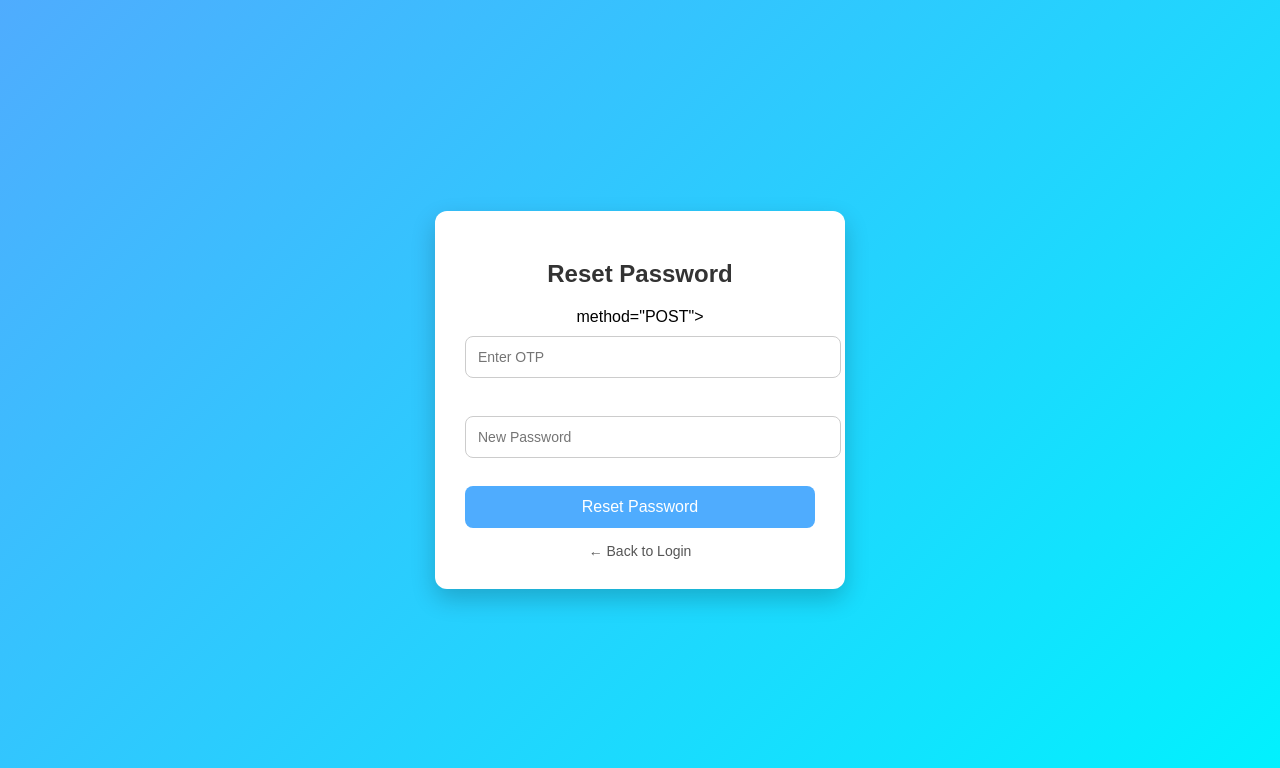
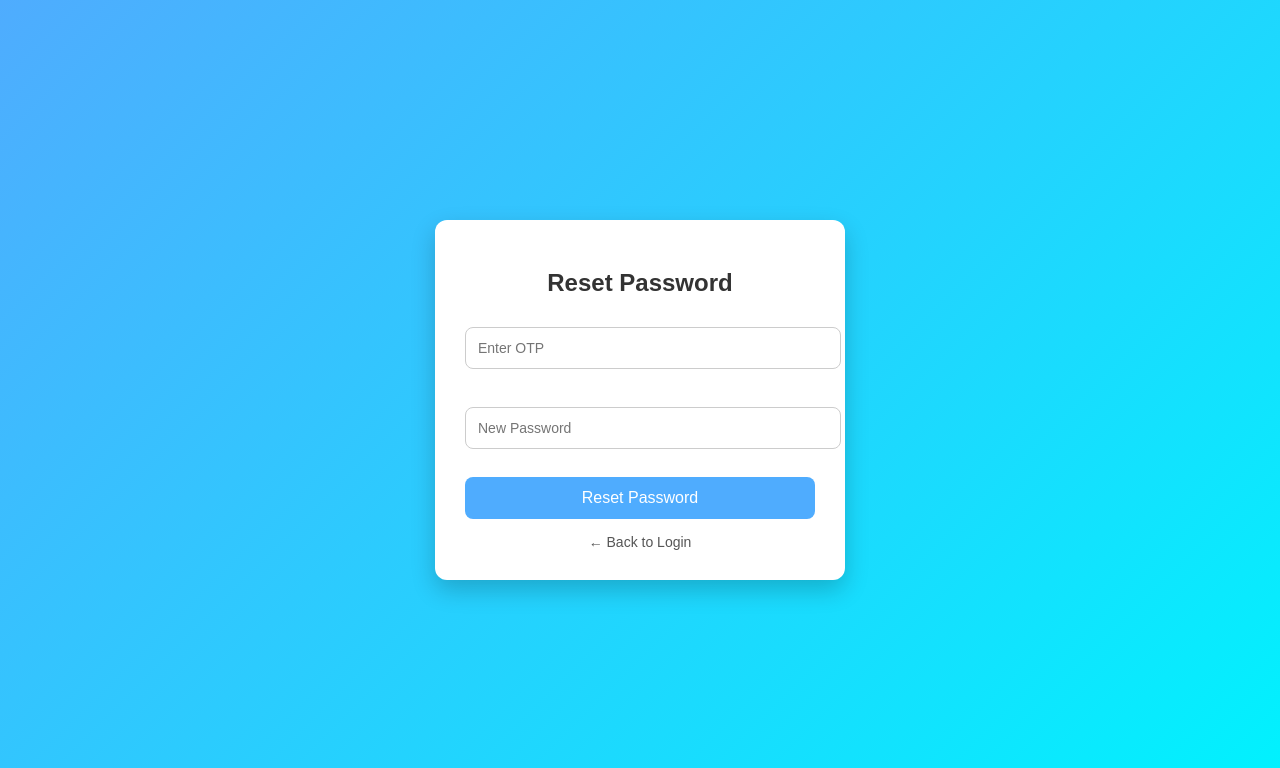
Before and after one commit to Shreyaverma9555/Fileshare_project, a Flask app: page /reset in a window 1280 px wide. Shown: the top 768 px of the page. Run offline with Flask 3, Linux system fonts and the light colour scheme; parts of the project's set-up code (start-up, migrations or seed data) failed here and were passed over; some libraries are stand-ins or nearby versions.

Commit message:
Fix form tag syntax in reset_password.html

```diff
--- a/templates/reset_password.html
+++ b/templates/reset_password.html
@@ -88,7 +88,7 @@
 
 <div class="container">
     <h2>Reset Password</h2>
-    <form> method="POST">
+    <form method="POST">
         <input type="text" name="otp" placeholder="Enter OTP" required><br><br>
         <input type="password" name="password" placeholder="New Password" required><br><br>
         <button type="submit">Reset Password</button>
```
